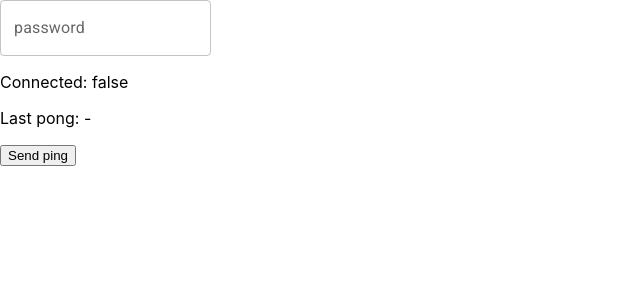
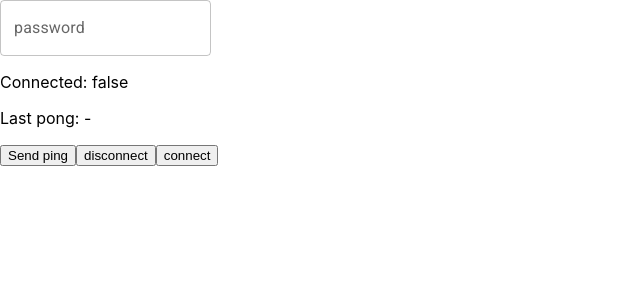
Before and after one commit to williamlim16/elearning-fr, a React (Create React App) app: page /test in a window 1280 px wide. Shown: the top 300 px of the page, without its empty margins (0-640 px from the left). Built offline with nearby package versions, Linux system fonts and the light colour scheme; no server answers.

Commit message:
feat: enhanced web socket

```diff
--- a/src/pages/TestSocket.tsx
+++ b/src/pages/TestSocket.tsx
@@ -2,22 +2,30 @@ import io from "socket.io-client";
 import { useEffect, useState } from "react";
 import TextField from "@mui/material/TextField";
 
+const socket = io("http://localhost:3030");
+
 export default function TestSocket() {
-  const socket = io("http://localhost:3030");
-  const [isConnected, setIsConnected] = useState(socket.connected);
+  const [isConnected, setIsConnected] = useState<boolean>(false);
   const [lastPong, setLastPong] = useState<string>("");
   const [string, setString] = useState<string>("");
   const handleOnChange = (event: any) => {
     setString(event.target.value);
   };
-
   const sendPing = () => {
     console.log("this function called");
     socket.emit("message", string);
   };
 
+  const disconnect = () => {
+    socket.disconnect();
+  };
+
+  const connect = () => {
+    socket.connect();
+  };
+
   useEffect(() => {
-    socket.on("connection", () => {
+    socket.on("connect", () => {
       setIsConnected(true);
     });
 
@@ -25,14 +33,12 @@ export default function TestSocket() {
       setIsConnected(false);
     });
 
-    socket.on("message", (data) => {
+    socket.on("receive_message", (data) => {
       setLastPong(data);
     });
 
     return () => {
-      socket.off("connect");
-      socket.off("disconnect");
-      socket.off("pong");
+      socket.removeAllListeners();
     };
   }, [socket]);
   return (
@@ -49,6 +55,12 @@ export default function TestSocket() {
       <button onClick={sendPing} type="button">
         Send ping
       </button>
+      <button onClick={disconnect} type="button">
+        disconnect
+      </button>
+      <button onClick={connect} type="button">
+        connect
+      </button>
     </div>
   );
 }
```
